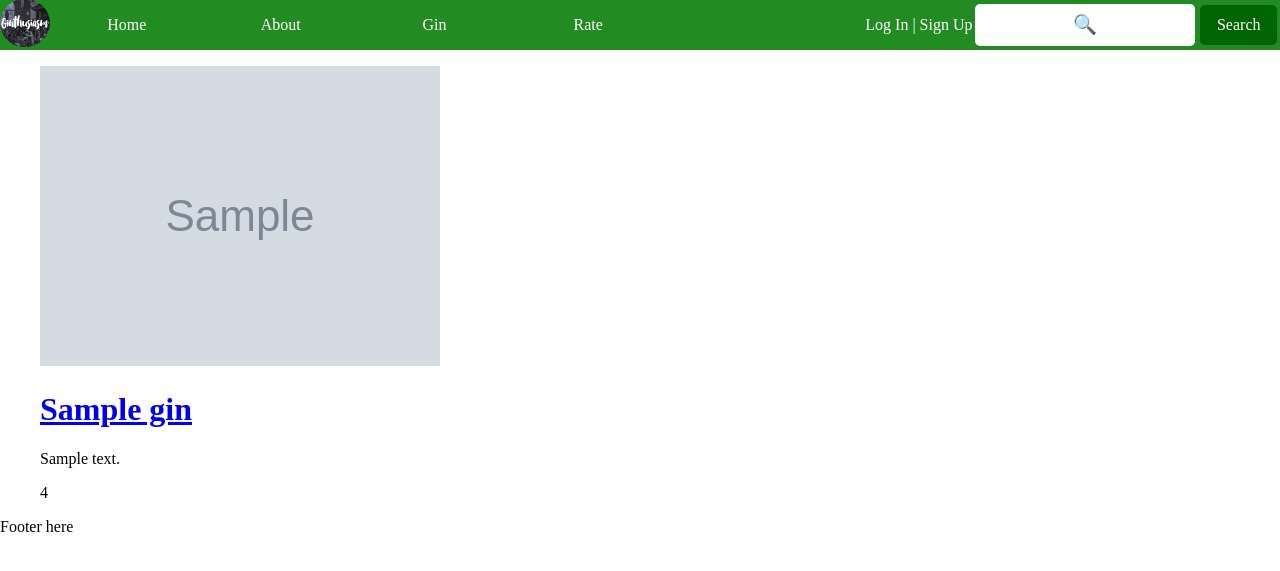
After one commit to ms813/Ginthusiasm, a Django app: template templates/ginthusiasm/gin_search_page.html in a window 1280 px wide. The commit adds this page. Shown: the top 571 px of the page. Run offline with Django 3.2, Linux system fonts and the light colour scheme; the template is opened without the code that fills it: most values are stand-ins (such as "Sample title", 1, 10 or a date in 2020); grey boxes marked "Sample" are stand-in pictures; parts of the project's set-up code (start-up, migrations or seed data) failed here and were passed over.

Commit message:
Added gin widget and search results templates, search results view and url, also added urls to the home and gin nav buttons

```diff
--- a/ginthusiasm/urls.py
+++ b/ginthusiasm/urls.py
@@ -3,6 +3,7 @@ from django.conf.urls import url
 from ginthusiasm import views
 
 urlpatterns = [
+    url(r'^gin/$', views.gin_search_results, name='gin_search_results'),
     url(r'^gin/(?P<gin_name_slug>[\w\-]+)/$', views.show_gin, name='show_gin'),
     url(r'^login/$', views.user_login, name='login'),
     url(r'^signup/$', views.signup, name='signup'),
--- a/ginthusiasm/views/__init__.py
+++ b/ginthusiasm/views/__init__.py
@@ -2,7 +2,7 @@ from index import index
 from login import user_login, signup, myaccount, user_logout
 from wishlist import wishlist
 from map_helper import MapHelper
-from gin import show_gin
+from gin import show_gin, gin_search_results
 
 # debug
 from map_test import maptest
--- /dev/null
+++ b/templates/ginthusiasm/gin_search_page.html
@@ -0,0 +1,20 @@
+{% extends 'ginthusiasm/header_small.html' %}
+{% load staticfiles %}
+
+{% block style_block %}
+{% endblock %}
+
+{% block title_block %} Search fo Gin{% endblock %}
+
+{% block body_block %}
+    {% if gins %}
+    <ul>
+        {% for gin in gins %}
+            {% include 'ginthusiasm/gin_widget.html' %}
+        {% endfor %}
+    </ul>
+    {% else %}
+        No Search Results
+    {% endif %}
+
+{% endblock %}
--- /dev/null
+++ b/templates/ginthusiasm/gin_widget.html
@@ -0,0 +1,8 @@
+<div>
+    <a href="{% url 'show_gin' gin.slug %}">
+        <img src="{{ MEDIA_URL }}{{ gin.image }}" alt='Image of {{ gin.name }}'/>
+        <h1>{{ gin.name }}</h1>
+    </a>
+    <p>{{ gin.short_description }}<p>
+    <p>{{ gin.average_rating }}<p>
+</div>
--- a/templates/ginthusiasm/header_large.html
+++ b/templates/ginthusiasm/header_large.html
@@ -5,9 +5,9 @@
 <div class='header-large'>
     <a href='/'><img class='logo-large' src="{% static 'images/ginthusiasm-logo.png' %}" alt='site logo'/></a>
     <nav class='nav'>
-        <a href='#'><span>Home</span></a>
+        <a href="{% url 'index' %}"><span>Home</span></a>
         <a href='#'><span>About</span></a>
-        <a href='#'><span>Gin</span></a>
+        <a href="{% url 'gin_search_results' %}"><span>Gin</span></a>
         <a href='#'><span>Rate</span></a>
     </nav>
     <div class='login-small'>
--- a/templates/ginthusiasm/header_small.html
+++ b/templates/ginthusiasm/header_small.html
@@ -5,9 +5,9 @@
 <div class='header-small'>
     <a href='/'><img class='logo' src="{% static 'images/ginthusiasm-logo.png' %}" alt='site logo'/></a>
     <nav class='nav'>
-        <a href='#'><span>Home</span></a>
+        <a href="{% url 'index' %}"><span>Home</span></a>
         <a href='#'><span>About</span></a>
-        <a href='#'><span>Gin</span></a>
+        <a href="{% url 'gin_search_results' %}"><span>Gin</span></a>
         <a href='#'><span>Rate</span></a>
     </nav>
     <div class='login-small'>
```
Also changed, not shown: ginthusiasm/views/gin.py (+7 -0 lines).
